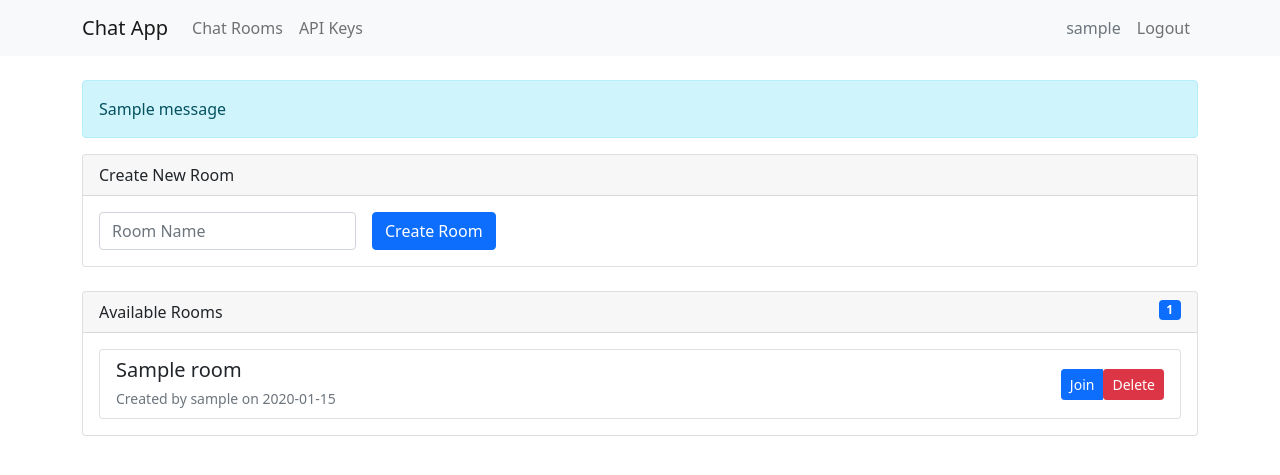
After one commit to AddingBurritos/authflask, a Flask app: page /rooms in a window 1280 px wide. The commit adds this page. Shown: the top 475 px of the page. Run offline with Flask 3, Linux system fonts and the light colour scheme; a user stored in the database is signed in; tables that the repository leaves empty hold one stand-in row (values such as "Sample post"); one stand-in notice (Sample message) is shown.

Commit message:
added chat room support

```diff
--- a/app.py
+++ b/app.py
@@ -9,6 +9,7 @@ from config import Config
 import secrets
 import datetime
 from collections import defaultdict
+import json
 
 app = Flask(__name__)
 app.config.from_object(Config)
@@ -23,8 +24,18 @@ login_manager.login_view = 'login'
 # Token serializer for reset links
 serializer = URLSafeTimedSerializer(app.config['SECRET_KEY'])
 
-# Store active users and their last heartbeat
-active_users = defaultdict(lambda: {'last_heartbeat': datetime.datetime.now(datetime.UTC), 'sid': None})
+# Update the active users data structure to be indexed by room
+active_rooms = defaultdict(lambda: {
+    'users': {},  # Dictionary of username -> user data for each room
+    'created_at': datetime.datetime.now()
+})
+
+# User data will look like:
+# active_rooms[room_id]['users'][username] = {
+#     'sid': session_id,
+#     'last_heartbeat': timestamp,
+#     'joined_at': timestamp
+# }
 
 
 # API Key model
@@ -32,7 +43,7 @@ class ApiKey(db.Model):
     id = db.Column(db.Integer, primary_key=True)
     key = db.Column(db.String(64), unique=True, nullable=False)
     name = db.Column(db.String(50), nullable=False)
-    created_at = db.Column(db.DateTime, default=datetime.datetime.utcnow)
+    created_at = db.Column(db.DateTime, default=datetime.datetime.now(datetime.UTC))
     last_used = db.Column(db.DateTime)
     user_id = db.Column(db.Integer, db.ForeignKey('user.id'), nullable=False)
 
@@ -42,11 +53,20 @@ class ApiKey(db.Model):
         self.name = name
 
 
-class Message(db.Model):
+class ChatRoom(db.Model):
+    id = db.Column(db.Integer, primary_key=True)
+    name = db.Column(db.String(50), nullable=False)
+    created_at = db.Column(db.DateTime, default=datetime.datetime.now(datetime.UTC))
+    creator_id = db.Column(db.Integer, db.ForeignKey('user.id'), nullable=False)
+    messages = db.relationship('ChatMessage', backref='room', lazy=True, cascade='all, delete-orphan')
+
+
+class ChatMessage(db.Model):
     id = db.Column(db.Integer, primary_key=True)
     content = db.Column(db.String(500), nullable=False)
     timestamp = db.Column(db.DateTime, default=datetime.datetime.now(datetime.UTC))
     user_id = db.Column(db.Integer, db.ForeignKey('user.id'), nullable=False)
+    room_id = db.Column(db.Integer, db.ForeignKey('chat_room.id'), nullable=False)
     sender = db.relationship('User', backref=db.backref('messages_sent', lazy=True))
 
     def to_dict(self):
@@ -57,12 +77,12 @@ class Message(db.Model):
         }
 
 
-# User model
 class User(UserMixin, db.Model):
     id = db.Column(db.Integer, primary_key=True)
     username = db.Column(db.String(80), unique=True, nullable=False)
     email = db.Column(db.String(120), unique=True, nullable=False)
     password_hash = db.Column(db.String(120), nullable=False)
+    rooms_created = db.relationship('ChatRoom', backref='creator', lazy=True)
     api_keys = db.relationship('ApiKey', backref='user', lazy=True)
 
     def set_password(self, password):
@@ -90,82 +110,215 @@ def auth_with_api_key():
     return None
 
 
-# WebSocket events
-@socketio.on('get_active_users')
-def handle_get_active_users():
-    if current_user.is_authenticated:
-        # Send the list of currently active users to the requesting client
-        emit('active_users_update', {'users': list(active_users.keys())})
+# Room management routes
+@app.route('/rooms')
+@login_required
+def rooms():
+    available_rooms = ChatRoom.query.all()
+    return render_template('rooms.html', rooms=available_rooms)
 
 
+@app.route('/room/<int:room_id>')
+@login_required
+def chat_room(room_id):
+    room = ChatRoom.query.get_or_404(room_id)
+    messages = ChatMessage.query.filter_by(room_id=room_id).order_by(ChatMessage.timestamp.desc()).limit(50).all()
+    return render_template('chat.html', room=room, messages=messages)
+
+
+@app.route('/room/create', methods=['POST'])
+@login_required
+def create_room():
+    name = request.form.get('room_name')
+    if not name:
+        flash('Room name is required')
+        return redirect(url_for('rooms'))
+
+    room = ChatRoom(name=name, creator_id=current_user.id)
+    db.session.add(room)
+    db.session.commit()
+
+    flash(f'Room "{name}" created successfully')
+    return redirect(url_for('chat_room', room_id=room.id))
+
+
+@app.route('/room/<int:room_id>/delete', methods=['POST'])
+@login_required
+def delete_room(room_id):
+    room = ChatRoom.query.get_or_404(room_id)
+    if room.creator_id != current_user.id:
+        flash('You can only delete rooms you created')
+        return redirect(url_for('rooms'))
+
+    db.session.delete(room)
+    db.session.commit()
+    flash('Room deleted successfully')
+    return redirect(url_for('rooms'))
+
+
+# WebSocket events
 @socketio.on('connect')
 def handle_connect():
     if current_user.is_authenticated:
-        join_room(f'user_{current_user.id}')
-        active_users[current_user.username]['sid'] = request.sid
         emit('connection_response', {'status': 'connected'})
-        # Broadcast updated user list to all clients
-        emit('active_users_update', {'users': list(active_users.keys())}, broadcast=True)
+
+
+@socketio.on('join_room')
+def handle_join_room(data):
+    if current_user.is_authenticated:
+        room_id = data['room_id']
+
+        # Remove user from any previous room
+        for r_id in active_rooms:
+            if current_user.username in active_rooms[r_id]['users']:
+                leave_room(f"room_{r_id}")
+                del active_rooms[r_id]['users'][current_user.username]
+                # Notify previous room that user left
+                emit('user_left', {
+                    'username': current_user.username,
+                    'room_id': r_id
+                }, to=f"room_{r_id}")
+                # Update previous room's user list
+                emit('room_users_update', {
+                    'users': list(active_rooms[r_id]['users'].keys())
+                }, to=f"room_{r_id}")
+                print('join_room cleanup')
+                print(active_rooms[room_id]['users'].keys())
+
+        # Join new room
+        join_room(f"room_{room_id}")
+        active_rooms[room_id]['users'][current_user.username] = {
+            'sid': request.sid,
+            'last_heartbeat': datetime.datetime.now(),
+            'joined_at': datetime.datetime.now()
+        }
+
+        # Notify room of new user
+        emit('user_joined', {
+            'username': current_user.username,
+            'room_id': room_id
+        }, to=f"room_{room_id}")
+
+        # Send updated user list for this room
+        emit('room_users_update', {
+            'users': list(active_rooms[room_id]['users'].keys())
+        }, to=f"room_{room_id}")
+        print('join_room')
+        print(active_rooms[room_id]['users'].keys())
+
+
+@socketio.on('leave_room')
+def handle_leave_room(data):
+    if current_user.is_authenticated:
+        room_id = data['room_id']
+        if room_id in active_rooms and current_user.username in active_rooms[room_id]['users']:
+            leave_room(f"room_{room_id}")
+            del active_rooms[room_id]['users'][current_user.username]
+
+            # Notify room that user left
+            emit('user_left', {
+                'username': current_user.username,
+                'room_id': room_id
+            }, to=f"room_{room_id}")
+
+            # Update room's user list
+            emit('room_users_update', {
+                'users': list(active_rooms[room_id]['users'].keys())
+            }, to=f"room_{room_id}")
+
+            # Clean up empty rooms
+            if not active_rooms[room_id]['users']:
+                del active_rooms[room_id]
+            print('leave_room')
+            print(active_rooms[room_id]['users'].keys())
+
+
+@socketio.on('heartbeat')
+def handle_heartbeat(data):
+    if current_user.is_authenticated:
+        for room_id in active_rooms:
+            if current_user.username in active_rooms[room_id]['users']:
+                active_rooms[room_id]['users'][current_user.username]['last_heartbeat'] = datetime.datetime.now()
+                print(data)
+                check_inactive_users(data['room_id'])
 
 
 @socketio.on('disconnect')
 def handle_disconnect():
     if current_user.is_authenticated:
-        leave_room(f'user_{current_user.id}')
-        if current_user.username in active_users:
-            del active_users[current_user.username]
-            emit('user_left', {'username': current_user.username}, broadcast=True)
-            # Broadcast updated user list to all clients
-            emit('active_users_update', {'users': list(active_users.keys())}, broadcast=True)
+        for room_id in list(active_rooms.keys()):  # Use list to avoid runtime modification issues
+            if current_user.username in active_rooms[room_id]['users']:
+                del active_rooms[room_id]['users'][current_user.username]
+
+                # Notify room that user left
+                emit('user_left', {
+                    'username': current_user.username,
+                    'room_id': room_id
+                }, to=f"room_{room_id}")
+
+                # Update room's user list
+                emit('room_users_update', {
+                    'users': list(active_rooms[room_id]['users'].keys())
+                }, to=f"room_{room_id}")
+
+                # Clean up empty rooms
+                if not active_rooms[room_id]['users']:
+                    del active_rooms[room_id]
+                print('disconnect')
+                print(active_rooms[room_id]['users'].keys())
 
 
-@socketio.on('heartbeat')
-def handle_heartbeat():
+@socketio.on('send_message')
+def handle_message(data):
     if current_user.is_authenticated:
-        active_users[current_user.username]['last_heartbeat'] = datetime.datetime.now()
+        # Find which room the user is in
+        room_id = None
+        for r_id in active_rooms:
+            if current_user.username in active_rooms[r_id]['users']:
+                room_id = r_id
+                break
+
+        if room_id:
+            message = ChatMessage(
+                content=data['message'],
+                user_id=current_user.id,
+                room_id=room_id
+            )
+            db.session.add(message)
+            db.session.commit()
+
+            emit('new_message', {
+                'username': current_user.username,
+                'message': message.content,
+                'timestamp': message.timestamp.strftime('%Y-%m-%d %H:%M:%S')
+            }, to=f"room_{room_id}")
 
 
-# Start the background task for checking inactive users
-@socketio.on('connect')
-def start_background_task():
-    socketio.start_background_task(background_task)
-
-
-def background_task():
-    while True:
-        socketio.sleep(30)  # Check every 30 seconds
-        check_inactive_users()
-
-
-# Function to check for inactive users (called periodically)
-def check_inactive_users():
+# Background task to check for inactive users
+def check_inactive_users(room_id):
     current_time = datetime.datetime.now()
     inactive_threshold = datetime.timedelta(minutes=1)
 
-    for username, data in list(active_users.items()):
-        if current_time - data['last_heartbeat'] > inactive_threshold:
-            if data['sid']:
-                # User has been inactive, remove them
-                socketio.emit('user_left', {'username': username}, broadcast=True)
-                del active_users[username]
+    for username in list(active_rooms[room_id]['users']):
+        last_heartbeat = active_rooms[room_id]['users'][username]['last_heartbeat']
+        if current_time - last_heartbeat > inactive_threshold:
+            # User has been inactive, remove them from the room
+            del active_rooms[room_id]['users'][username]
 
+            emit('user_left', {
+                'username': username,
+                'room_id': room_id
+            }, to=f"room_{room_id}")
 
-@socketio.on('send_message')
-@login_required
-def handle_message(data):
-    if current_user.is_authenticated:
-        message = Message(
-            content=data['message'],
-            user_id=current_user.id
-        )
-        db.session.add(message)
-        db.session.commit()
+            emit('room_users_update', {
+                'users': list(active_rooms[room_id]['users'])
+            }, to=f"room_{room_id}")
 
-        emit('new_message', {
-            'message': message.content,
-            'username': current_user.username,
-            'timestamp': message.timestamp.strftime('%Y-%m-%d %H:%M:%S')
-        }, broadcast=True)
+            # Clean up empty rooms
+            if not active_rooms[room_id]['users']:
+                del active_rooms[room_id]
+            print('check_inactive_users')
+            print(active_rooms[room_id]['users'].keys())
 
 
 # API Routes
@@ -186,7 +339,7 @@ def index():
 @app.route('/chat')
 @login_required
 def chat():
-    messages = Message.query.order_by(Message.timestamp.desc()).limit(50).all()
+    messages = ChatMessage.query.order_by(ChatMessage.timestamp.desc()).limit(50).all()
     return render_template('chat.html', messages=messages)
 
 
@@ -295,8 +448,8 @@ def send_reset_email(user):
 
     # Send email
     msg = Message('Password Reset Request',
-                  sender=app.config['MAIL_USERNAME'],
-                  recipients=[user.email])
+                      sender=app.config['MAIL_USERNAME'],
+                      recipients=[user.email])
 
     msg.body = f'''To reset your password, visit the following link:
 {reset_url}
@@ -346,6 +499,6 @@ def reset_password(token):
 
 if __name__ == '__main__':
     with app.app_context():
-        db.drop_all()     # This drops all tables
+        #db.drop_all()     # This drops all tables
         db.create_all()
     app.run(debug=True)
--- a/templates/base.html
+++ b/templates/base.html
@@ -3,23 +3,44 @@
 <head>
     <meta charset="UTF-8">
     <meta name="viewport" content="width=device-width, initial-scale=1.0">
-    <title>{% block title %}{% endblock %} - Flask Login Demo</title>
+    <title>{% block title %}{% endblock %} - Chat App</title>
     <link href="https://cdn.jsdelivr.net/npm/bootstrap@5.1.3/dist/css/bootstrap.min.css" rel="stylesheet">
 </head>
 <body>
     <nav class="navbar navbar-expand-lg navbar-light bg-light">
         <div class="container">
-            <a class="navbar-brand" href="{{ url_for('index') }}">Flask Login Demo</a>
-            <div class="navbar-nav">
+            <a class="navbar-brand" href="{{ url_for('index') }}">Chat App</a>
+            <button class="navbar-toggler" type="button" data-bs-toggle="collapse" data-bs-target="#navbarNav">
+                <span class="navbar-toggler-icon"></span>
+            </button>
+            <div class="collapse navbar-collapse" id="navbarNav">
+                <ul class="navbar-nav">
                     {% if current_user.is_authenticated %}
-                    <a class="nav-link" href="{{ url_for('dashboard') }}">Dashboard</a>
-                    <a class="nav-link" href="{{ url_for('chat') }}">Chat</a>
+                        <li class="nav-item">
+                            <a class="nav-link" href="{{ url_for('rooms') }}">Chat Rooms</a>
+                        </li>
+                        <li class="nav-item">
                             <a class="nav-link" href="{{ url_for('api_keys') }}">API Keys</a>
+                        </li>
+                    {% endif %}
+                </ul>
+                <ul class="navbar-nav ms-auto">
+                    {% if current_user.is_authenticated %}
+                        <li class="nav-item">
+                            <span class="nav-link text-muted">{{ current_user.username }}</span>
+                        </li>
+                        <li class="nav-item">
                             <a class="nav-link" href="{{ url_for('logout') }}">Logout</a>
+                        </li>
                     {% else %}
+                        <li class="nav-item">
                             <a class="nav-link" href="{{ url_for('login') }}">Login</a>
+                        </li>
+                        <li class="nav-item">
                             <a class="nav-link" href="{{ url_for('register') }}">Register</a>
+                        </li>
                     {% endif %}
+                </ul>
             </div>
         </div>
     </nav>
@@ -35,5 +56,7 @@
 
         {% block content %}{% endblock %}
     </div>
+
+    <script src="https://cdn.jsdelivr.net/npm/bootstrap@5.1.3/dist/js/bootstrap.bundle.min.js"></script>
 </body>
 </html>
--- /dev/null
+++ b/templates/rooms.html
@@ -0,0 +1,64 @@
+{% extends "base.html" %}
+{% block title %}Chat Rooms{% endblock %}
+
+{% block content %}
+<div class="row mb-4">
+    <div class="col">
+        <div class="card">
+            <div class="card-header">
+                Create New Room
+            </div>
+            <div class="card-body">
+                <form method="POST" action="{{ url_for('create_room') }}" class="row g-3">
+                    <div class="col-auto">
+                        <input type="text" class="form-control" name="room_name" placeholder="Room Name" required>
+                    </div>
+                    <div class="col-auto">
+                        <button type="submit" class="btn btn-primary">Create Room</button>
+                    </div>
+                </form>
+            </div>
+        </div>
+    </div>
+</div>
+
+<div class="row">
+    <div class="col">
+        <div class="card">
+            <div class="card-header">
+                Available Rooms
+                <span class="badge bg-primary float-end">{{ rooms|length }}</span>
+            </div>
+            <div class="card-body">
+                {% if rooms %}
+                    <div class="list-group">
+                        {% for room in rooms %}
+                            <div class="list-group-item d-flex justify-content-between align-items-center">
+                                <div>
+                                    <h5 class="mb-1">{{ room.name }}</h5>
+                                    <small class="text-muted">
+                                        Created by {{ room.creator.username }} on {{ room.created_at.strftime('%Y-%m-%d') }}
+                                    </small>
+                                </div>
+                                <div class="btn-group" role="group">
+                                    <a href="{{ url_for('chat_room', room_id=room.id) }}"
+                                       class="btn btn-primary btn-sm">Join</a>
+                                    {% if current_user.id == room.creator_id %}
+                                        <form method="POST" action="{{ url_for('delete_room', room_id=room.id) }}"
+                                              class="d-inline"
+                                              onsubmit="return confirm('Are you sure you want to delete this room?')">
+                                            <button type="submit" class="btn btn-danger btn-sm">Delete</button>
+                                        </form>
+                                    {% endif %}
+                                </div>
+                            </div>
+                        {% endfor %}
+                    </div>
+                {% else %}
+                    <p class="text-center">No rooms available. Create one!</p>
+                {% endif %}
+            </div>
+        </div>
+    </div>
+</div>
+{% endblock %}
```
Also changed, not shown: templates/chat.html (+19 -43 lines). Lines whose indentation alone changed are shown as unchanged.
